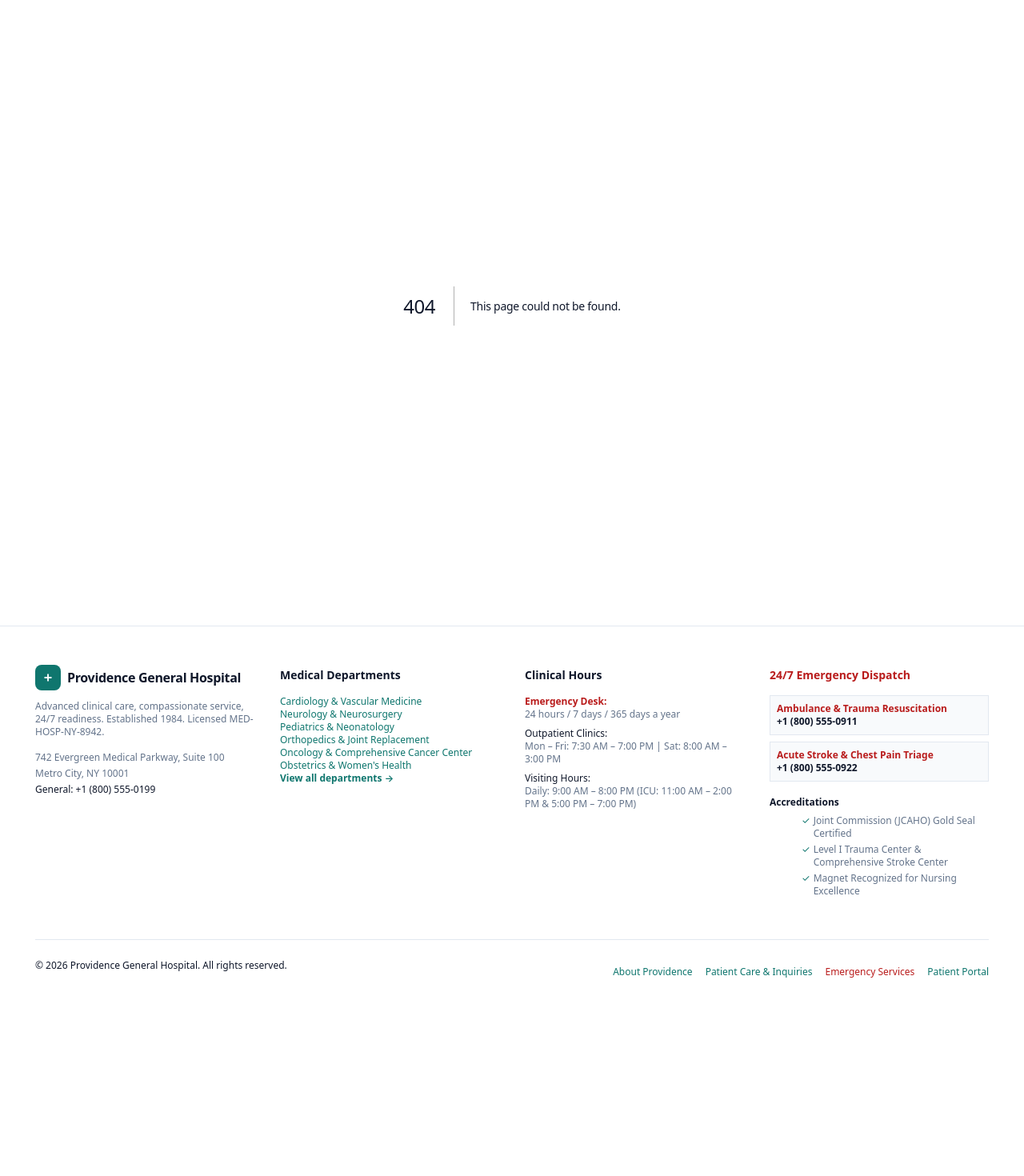
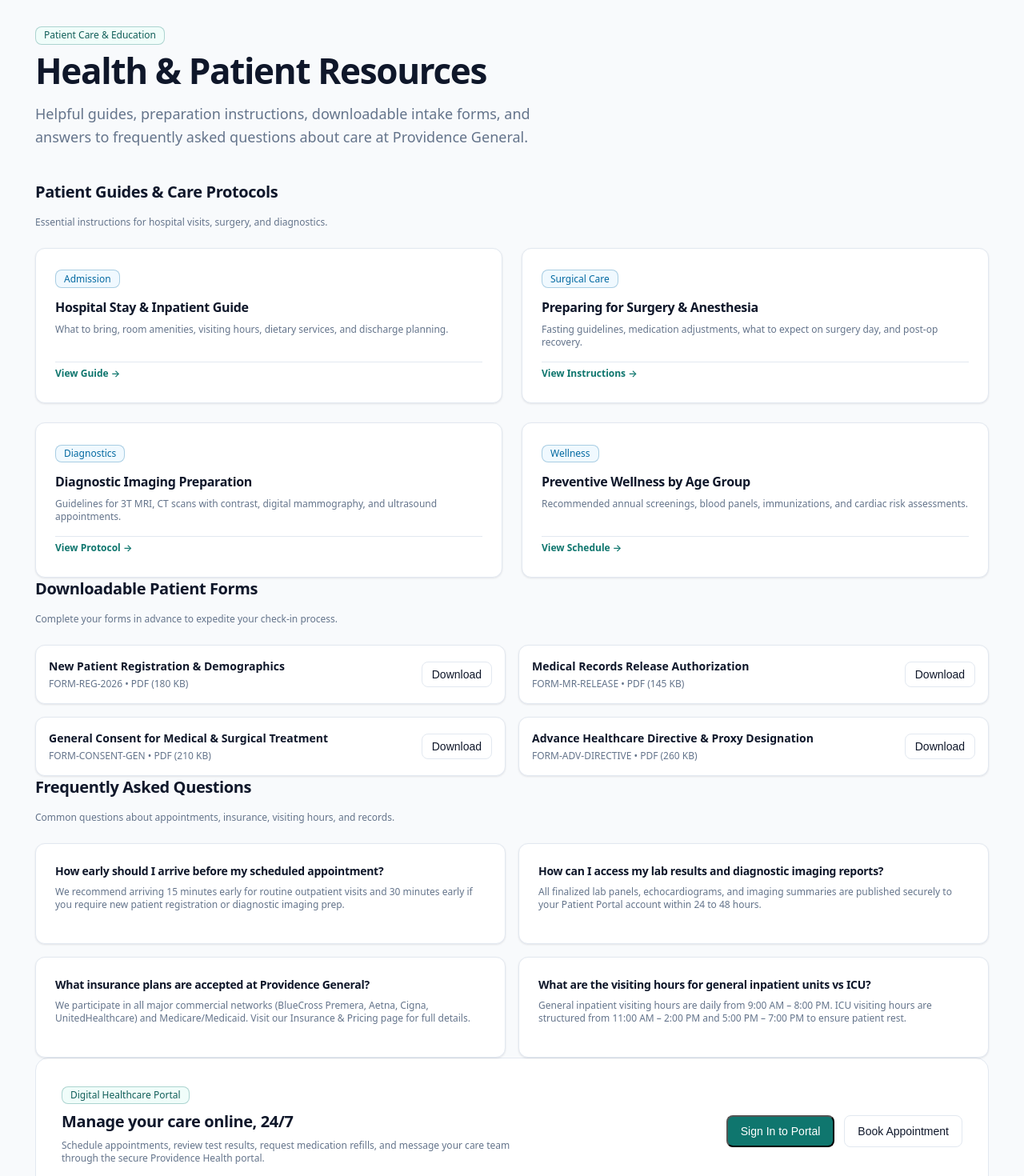
Before and after one commit to LuchyBenard/hospital_web, a Next.js app: page /resources in a window 1280 px wide. Before the commit this address had no page. Shown: the part 100-1570 px from the top of the page at 80% size. Before the commit the page ends 1379 px from the top, so only its background shows below. Built offline with nearby package versions, Linux system fonts and the light colour scheme.

Commit message:
the changes made today

```diff
--- /dev/null
+++ b/app/resources/page.jsx
@@ -0,0 +1,220 @@
+import { Card } from "@/components/ui/card";
+import { Button } from "@/components/ui/button";
+import Link from "next/link";
+import { hospitalInfo } from "@/constants";
+
+export const metadata = {
+  title: "Patient & Health Resources | Providence General Hospital",
+  description:
+    "Patient guides, hospital admission checklists, pre-surgery instructions, downloadable forms, and wellness education.",
+};
+
+const patientGuides = [
+  {
+    title: "Hospital Stay & Inpatient Guide",
+    category: "Admission",
+    description:
+      "What to bring, room amenities, visiting hours, dietary services, and discharge planning.",
+    action: "View Guide",
+  },
+  {
+    title: "Preparing for Surgery & Anesthesia",
+    category: "Surgical Care",
+    description:
+      "Fasting guidelines, medication adjustments, what to expect on surgery day, and post-op recovery.",
+    action: "View Instructions",
+  },
+  {
+    title: "Diagnostic Imaging Preparation",
+    category: "Diagnostics",
+    description:
+      "Guidelines for 3T MRI, CT scans with contrast, digital mammography, and ultrasound appointments.",
+    action: "View Protocol",
+  },
+  {
+    title: "Preventive Wellness by Age Group",
+    category: "Wellness",
+    description:
+      "Recommended annual screenings, blood panels, immunizations, and cardiac risk assessments.",
+    action: "View Schedule",
+  },
+];
+
+const downloadableForms = [
+  {
+    name: "New Patient Registration & Demographics",
+    code: "FORM-REG-2026",
+    format: "PDF (180 KB)",
+  },
+  {
+    name: "Medical Records Release Authorization",
+    code: "FORM-MR-RELEASE",
+    format: "PDF (145 KB)",
+  },
+  {
+    name: "General Consent for Medical & Surgical Treatment",
+    code: "FORM-CONSENT-GEN",
+    format: "PDF (210 KB)",
+  },
+  {
+    name: "Advance Healthcare Directive & Proxy Designation",
+    code: "FORM-ADV-DIRECTIVE",
+    format: "PDF (260 KB)",
+  },
+];
+
+const faqs = [
+  {
+    q: "How early should I arrive before my scheduled appointment?",
+    a: "We recommend arriving 15 minutes early for routine outpatient visits and 30 minutes early if you require new patient registration or diagnostic imaging prep.",
+  },
+  {
+    q: "How can I access my lab results and diagnostic imaging reports?",
+    a: "All finalized lab panels, echocardiograms, and imaging summaries are published securely to your Patient Portal account within 24 to 48 hours.",
+  },
+  {
+    q: "What insurance plans are accepted at Providence General?",
+    a: "We participate in all major commercial networks (BlueCross Premera, Aetna, Cigna, UnitedHealthcare) and Medicare/Medicaid. Visit our Insurance & Pricing page for full details.",
+  },
+  {
+    q: "What are the visiting hours for general inpatient units vs ICU?",
+    a: "General inpatient visiting hours are daily from 9:00 AM – 8:00 PM. ICU visiting hours are structured from 11:00 AM – 2:00 PM and 5:00 PM – 7:00 PM to ensure patient rest.",
+  },
+];
+
+export default function ResourcesPage() {
+  return (
+    <main className="container-content py-12 sm:py-16">
+      <div className="mb-10 max-w-2xl">
+        <span className="badge badge-accent mb-2">Patient Care & Education</span>
+        <h1 className="t-display text-3xl sm:text-4xl text-fg mb-4">
+          Health & Patient Resources
+        </h1>
+        <p className="t-lead text-sm sm:text-base">
+          Helpful guides, preparation instructions, downloadable intake forms, and
+          answers to frequently asked questions about care at Providence General.
+        </p>
+      </div>
+
+      {/* Patient Care Guides */}
+      <div className="mb-14">
+        <div className="mb-6">
+          <h2 className="text-xl sm:text-2xl font-bold text-fg">
+            Patient Guides & Care Protocols
+          </h2>
+          <p className="text-xs sm:text-sm text-mute">
+            Essential instructions for hospital visits, surgery, and diagnostics.
+          </p>
+        </div>
+
+        <div className="grid gap-6 sm:grid-cols-2">
+          {patientGuides.map((guide, i) => (
+            <Card key={i} className="flex flex-col justify-between p-6">
+              <div>
+                <span className="badge badge-info text-xs mb-3">
+                  {guide.category}
+                </span>
+                <h3 className="text-base font-bold text-fg mb-2">
+                  {guide.title}
+                </h3>
+                <p className="text-xs leading-relaxed text-mute mb-4">
+                  {guide.description}
+                </p>
+              </div>
+              <div className="border-t border-line pt-3">
+                <Link
+                  href="/contact"
+                  className="text-xs font-semibold text-accent hover:underline"
+                >
+                  {guide.action} &rarr;
+                </Link>
+              </div>
+            </Card>
+          ))}
+        </div>
+      </div>
+
+      {/* Downloadable Forms Section */}
+      <div className="mb-14">
+        <div className="mb-6">
+          <h2 className="text-xl sm:text-2xl font-bold text-fg">
+            Downloadable Patient Forms
+          </h2>
+          <p className="text-xs sm:text-sm text-mute">
+            Complete your forms in advance to expedite your check-in process.
+          </p>
+        </div>
+
+        <div className="grid gap-4 sm:grid-cols-2">
+          {downloadableForms.map((form, i) => (
+            <Card
+              key={i}
+              className="flex items-center justify-between p-4 transition-colors hover:bg-bg"
+            >
+              <div className="space-y-1">
+                <div className="text-sm font-bold text-fg">{form.name}</div>
+                <div className="text-xs text-mute font-mono">
+                  {form.code} &bull; {form.format}
+                </div>
+              </div>
+              <Button
+                size="sm"
+                variant="secondary"
+                onClick={() =>
+                  alert(`Downloading official clinical PDF: ${form.name}`)
+                }
+              >
+                Download
+              </Button>
+            </Card>
+          ))}
+        </div>
+      </div>
+
+      {/* Frequently Asked Questions */}
+      <div className="mb-14">
+        <div className="mb-6">
+          <h2 className="text-xl sm:text-2xl font-bold text-fg">
+            Frequently Asked Questions
+          </h2>
+          <p className="text-xs sm:text-sm text-mute">
+            Common questions about appointments, insurance, visiting hours, and records.
+          </p>
+        </div>
+
+        <div className="grid gap-4 sm:grid-cols-2">
+          {faqs.map((faq, i) => (
+            <Card key={i} className="p-6">
+              <h3 className="text-sm font-bold text-fg mb-2">{faq.q}</h3>
+              <p className="text-xs leading-relaxed text-mute">{faq.a}</p>
+            </Card>
+          ))}
+        </div>
+      </div>
+
+      {/* Patient Portal & Assistance CTA */}
+      <div className="rounded-xl border border-line bg-surface p-8 sm:p-10">
+        <div className="flex flex-col justify-between gap-6 sm:flex-row sm:items-center">
+          <div className="max-w-xl">
+            <span className="badge badge-accent mb-2">Digital Healthcare Portal</span>
+            <h3 className="text-xl font-bold text-fg mb-2">
+              Manage your care online, 24/7
+            </h3>
+            <p className="text-xs sm:text-sm text-mute">
+              Schedule appointments, review test results, request medication refills,
+              and message your care team through the secure Providence Health portal.
+            </p>
+          </div>
+          <div className="flex flex-wrap gap-3">
+            <Link href="/login">
+              <Button>Sign In to Portal</Button>
+            </Link>
+            <Link href="/appointments">
+              <Button variant="secondary">Book Appointment</Button>
+            </Link>
+          </div>
+        </div>
+      </div>
+    </main>
+  );
+}
--- a/components/layout/navbar.jsx
+++ b/components/layout/navbar.jsx
@@ -24,6 +24,7 @@ export function Navbar() {
       <EmergencyBanner />
       <header className="sticky top-0 z-40 border-b border-line bg-surface/95 backdrop-blur shadow-xs">
         <div className="container-content flex h-16 items-center justify-between">
+          {/* Logo & Hospital Brand */}
           <Link href="/" className="flex items-center gap-2.5">
             <div className="flex h-9 w-9 items-center justify-center rounded-md bg-accent text-accent-fg font-bold shadow-sm">
               <svg
@@ -45,15 +46,14 @@ export function Navbar() {
                 {hospitalInfo.name}
               </span>
               <span className="text-xs font-medium text-mute">
-                Level I Trauma & Clinical Center
+                Providence Health
               </span>
             </div>
           </Link>
 
-          <nav className="hidden items-center gap-1 lg:flex">
-            {publicNav
-              .filter((item) => item.href !== "/login")
-              .map((item) => (
+          {/* Clean Center Navigation (Home, About, Services, Departments, Doctors, Resources, Contact) */}
+          <nav className="hidden items-center gap-1 xl:gap-2 lg:flex">
+            {publicNav.map((item) => (
               <Link
                 key={item.href}
                 href={item.href}
@@ -69,7 +69,8 @@ export function Navbar() {
             ))}
           </nav>
 
-          <div className="hidden items-center gap-3 md:flex">
+          {/* Standout Primary CTA & Patient Portal */}
+          <div className="hidden items-center gap-3 sm:flex">
             {user ? (
               <Link href="/dashboard">
                 <Button size="sm" variant="secondary">
@@ -78,13 +79,18 @@ export function Navbar() {
               </Link>
             ) : (
               <Link href="/login">
-                <Button size="sm" variant="secondary">
+                <Button size="sm" variant="ghost" className="text-xs font-medium text-mute hover:text-fg">
                   Patient Sign In
                 </Button>
               </Link>
             )}
             <Link href="/appointments">
-              <Button size="sm">Book Appointment</Button>
+              <Button
+                size="sm"
+                className="bg-accent text-accent-fg font-bold shadow-sm hover:opacity-90 px-4"
+              >
+                Book Appointment
+              </Button>
             </Link>
           </div>
 
--- a/constants.js
+++ b/constants.js
@@ -64,13 +64,12 @@ export const emergencyHotlines = [
 
 export const publicNav = [
   { label: "Home", href: "/" },
+  { label: "About", href: "/about" },
+  { label: "Services", href: "/services" },
   { label: "Departments", href: "/departments" },
   { label: "Doctors", href: "/doctors" },
-  { label: "Services", href: "/services" },
-  { label: "Appointments", href: "/appointments" },
-  { label: "Emergency", href: "/emergency" },
+  { label: "Resources", href: "/resources" },
   { label: "Contact", href: "/contact" },
-  { label: "Patient Login", href: "/login" },
 ];
 
 export const appNav = [
```
Lines whose indentation alone changed are shown as unchanged.
